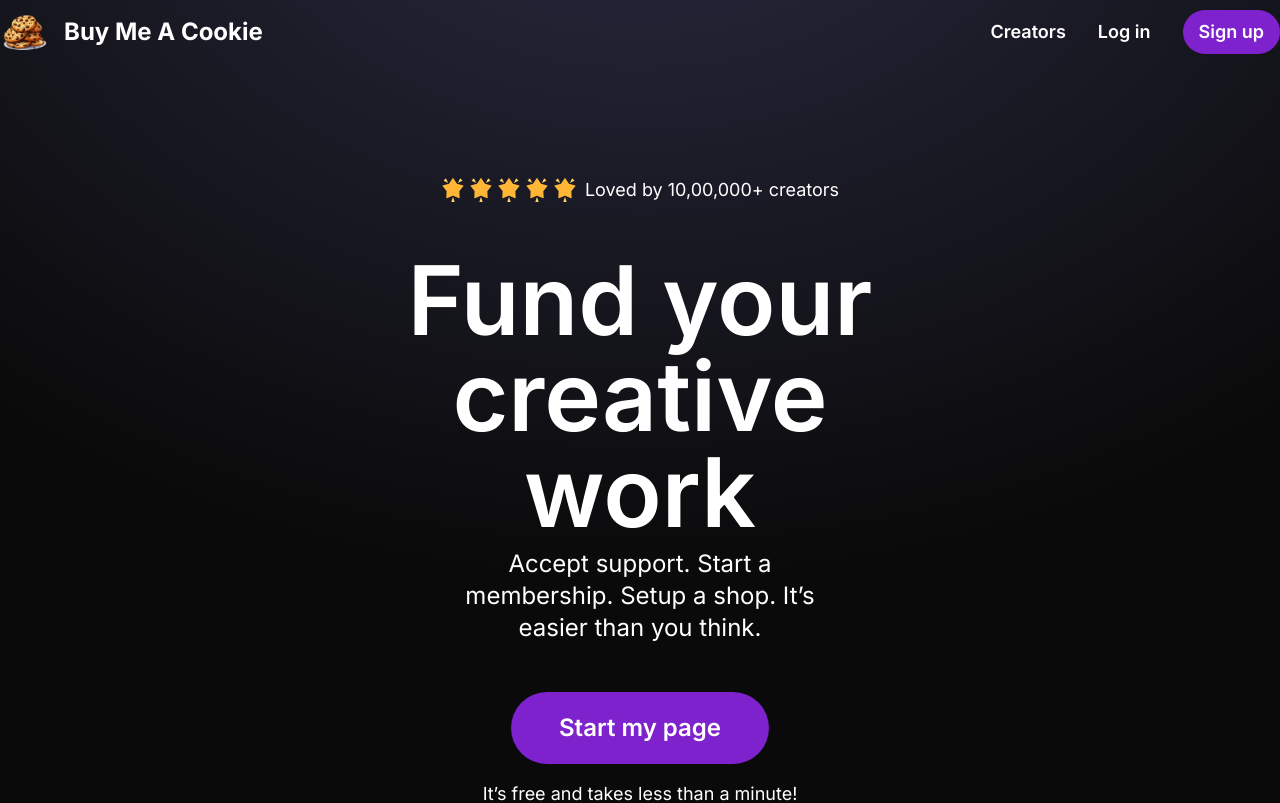
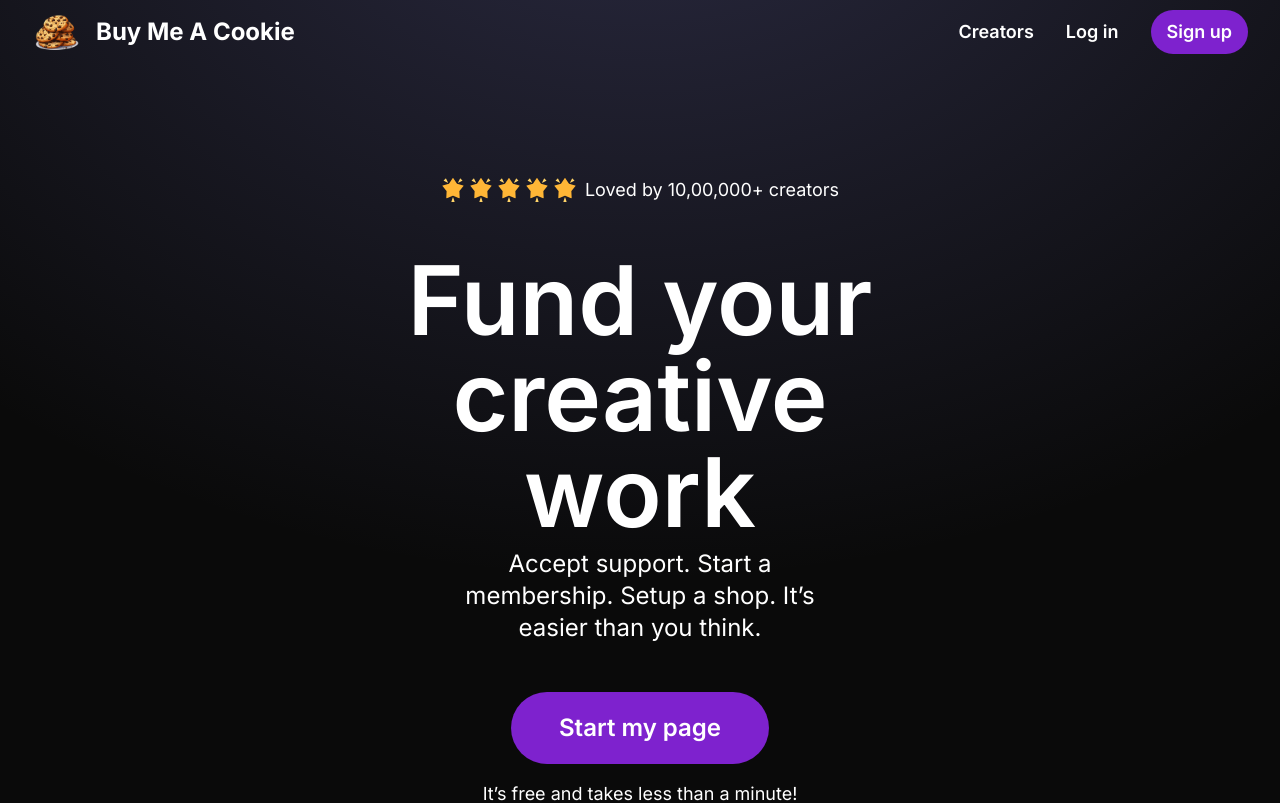
Before and after one commit to AaravAgarwal05/Buy-Me-A-Cookie, a Next.js app: page / in a window 1280 px wide. Shown: the top 803 px of the page. Built offline with nearby package versions, Linux system fonts and the light colour scheme; no server answers.

Commit message:
updated Tailwind Config

```diff
--- a/package.json
+++ b/package.json
@@ -21,7 +21,8 @@
     "react-dom": "^18",
     "react-google-recaptcha-v3": "^1.10.1",
     "react-router-dom": "^6.23.1",
-    "react-toastify": "^10.0.5"
+    "react-toastify": "^10.0.5",
+    "sharp": "^0.33.4"
   },
   "devDependencies": {
     "eslint": "^8",
--- a/tailwind.config.mjs
+++ b/tailwind.config.mjs
@@ -54,6 +54,34 @@ export default {
     "dark:hover:text-white",
     "w-full",
     "text-left",
+    "flex",
+    "justify-between",
+    "items-center",
+    "text-center",
+    "p-4",
+    "md:p-8",
+    "h-16",
+    "sticky",
+    "top-0",
+    "z-10",
+    "text-sm",
+    "md:text-lg",
+    "font-bold",
+    "gap-4",
+    "cursor-pointer",
+    "h-12",
+    "text-2xl",
+    "hover:cursor-pointer",
+    "text-l",
+    "font-semibold",
+    "bg-purple-700",
+    "hover:bg-purple-800",
+    "focus:ring-purple-300",
+    "rounded-full",
+    "dark:bg-purple-600",
+    "dark:hover:bg-purple-700",
+    "dark:focus:ring-purple-900",
+    "hover:scale-105",
   ],
   theme: {
     extend: {
```
Also changed, not shown: 1 other file (tests, documents, lock files or other folders).
